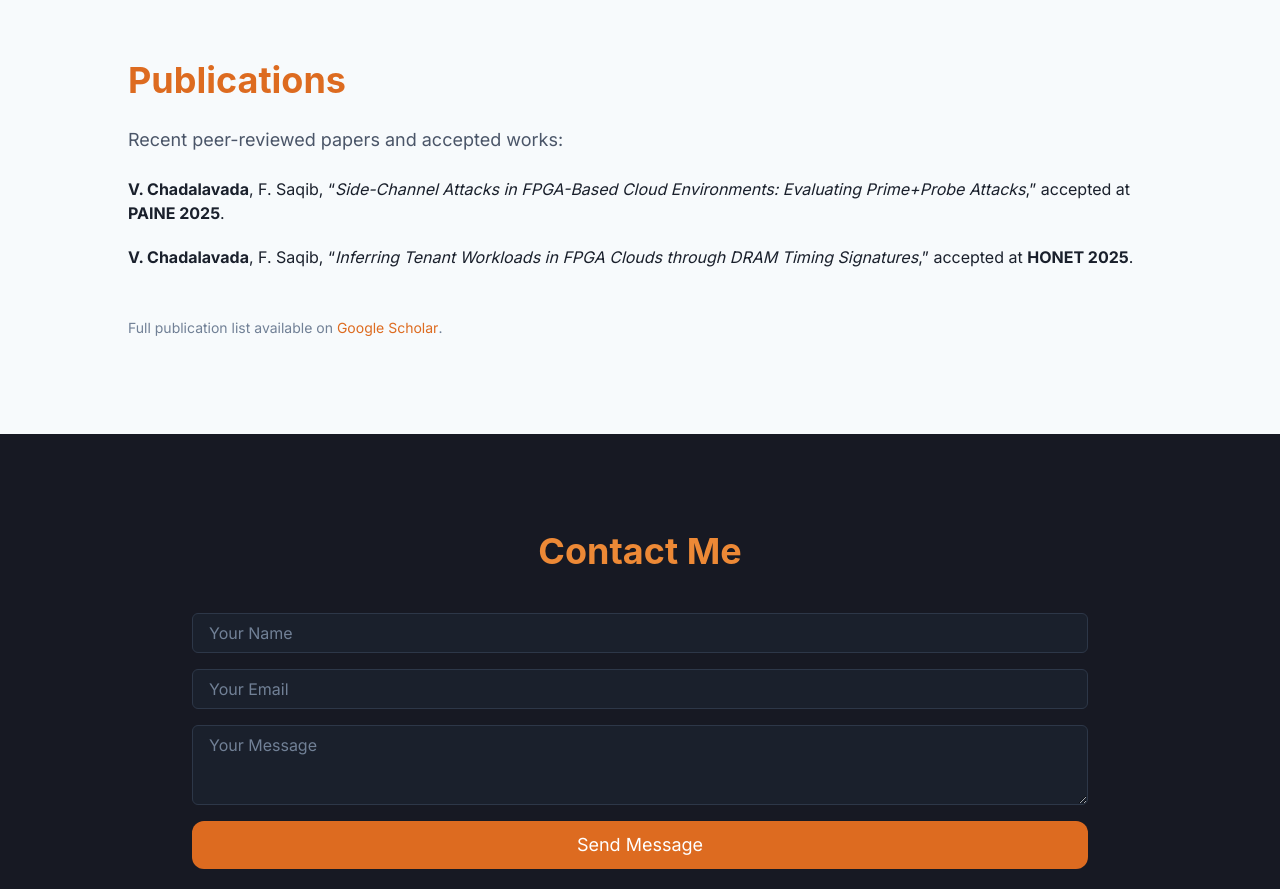
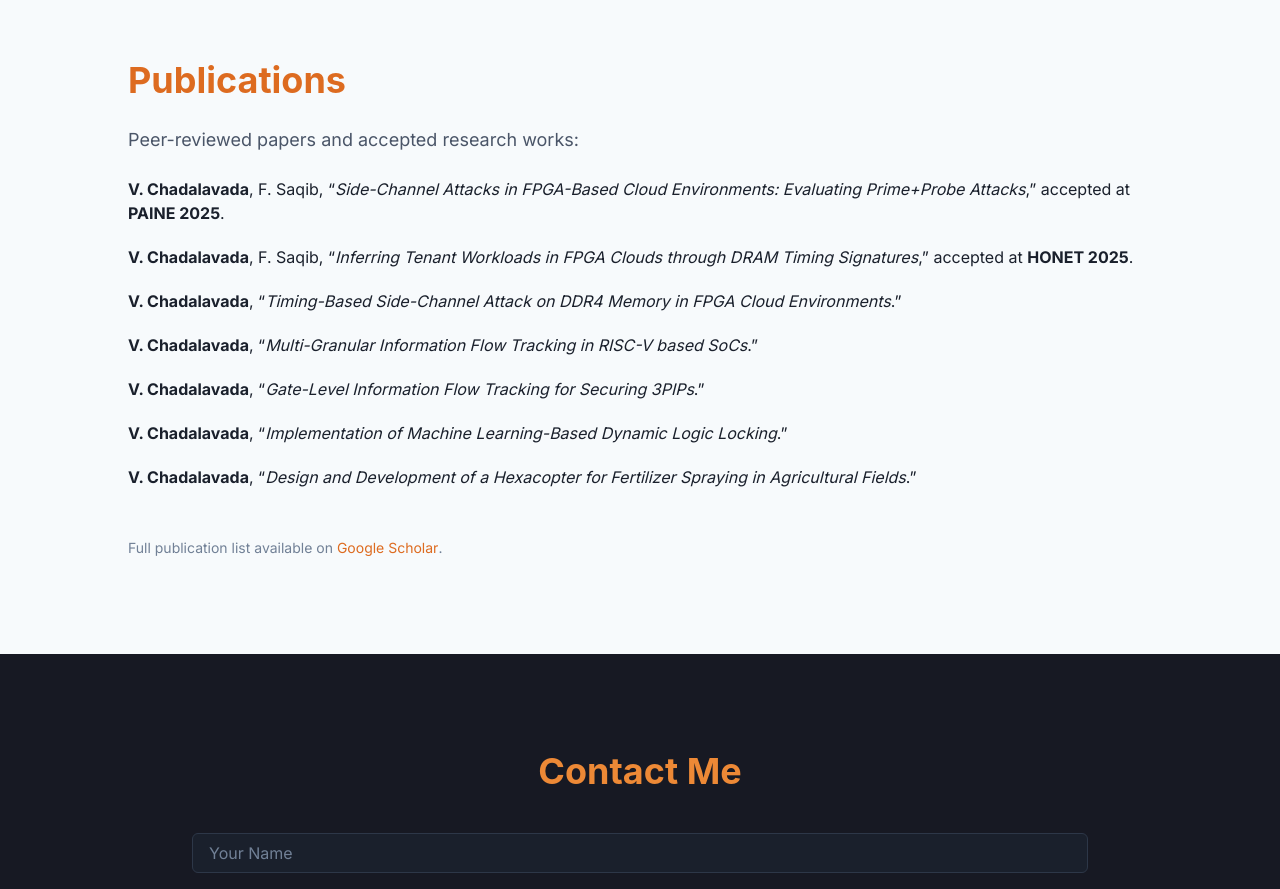
Before and after one commit to VineetChadalavada/vineet-portfolio, a Next.js app: page / in a window 1280 px wide. Shown: the part 3080-3969 px from the top of the page. Built offline with nearby package versions, Linux system fonts and the light colour scheme.

Commit message:
Update Publications.tsx

```diff
--- a/components/Publications.tsx
+++ b/components/Publications.tsx
@@ -19,19 +19,48 @@ export default function Publications() {
           </Heading>
 
           <Text fontSize="lg" color="gray.600">
-            Recent peer-reviewed papers and accepted works:
+            Peer-reviewed papers and accepted research works:
           </Text>
 
           <List spacing={5} fontSize="md">
+
             <ListItem>
-              <b>V. Chadalavada</b>, F. Saqib, “<i>Side-Channel Attacks in FPGA-Based Cloud
-              Environments: Evaluating Prime+Probe Attacks</i>,” accepted at <b>PAINE 2025</b>.
+              <b>V. Chadalavada</b>, F. Saqib,
+              “<i>Side-Channel Attacks in FPGA-Based Cloud Environments: Evaluating Prime+Probe Attacks</i>,”
+              accepted at <b>PAINE 2025</b>.
             </ListItem>
 
             <ListItem>
-              <b>V. Chadalavada</b>, F. Saqib, “<i>Inferring Tenant Workloads in FPGA Clouds
-              through DRAM Timing Signatures</i>,” accepted at <b>HONET 2025</b>.
+              <b>V. Chadalavada</b>, F. Saqib,
+              “<i>Inferring Tenant Workloads in FPGA Clouds through DRAM Timing Signatures</i>,”
+              accepted at <b>HONET 2025</b>.
             </ListItem>
+
+            <ListItem>
+              <b>V. Chadalavada</b>,
+              “<i>Timing-Based Side-Channel Attack on DDR4 Memory in FPGA Cloud Environments</i>.”
+            </ListItem>
+
+            <ListItem>
+              <b>V. Chadalavada</b>,
+              “<i>Multi-Granular Information Flow Tracking in RISC-V based SoCs</i>.”
+            </ListItem>
+
+            <ListItem>
+              <b>V. Chadalavada</b>,
+              “<i>Gate-Level Information Flow Tracking for Securing 3PIPs</i>.”
+            </ListItem>
+
+            <ListItem>
+              <b>V. Chadalavada</b>,
+              “<i>Implementation of Machine Learning-Based Dynamic Logic Locking</i>.”
+            </ListItem>
+
+            <ListItem>
+              <b>V. Chadalavada</b>,
+              “<i>Design and Development of a Hexacopter for Fertilizer Spraying in Agricultural Fields</i>.”
+            </ListItem>
+
           </List>
 
           <Text fontSize="sm" color="gray.500" pt={6}>
```
